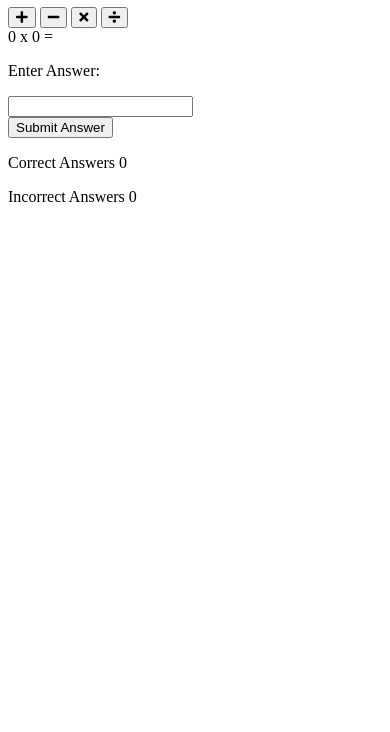
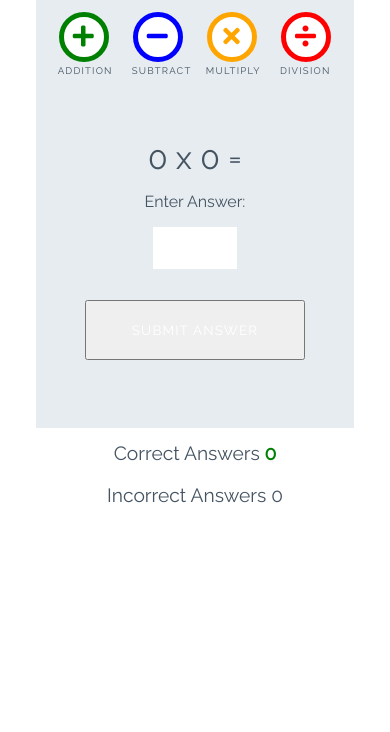
Before and after one commit to Willr-hawkins/love-maths, a plain HTML site: page index.html in a window 390 px wide. Shown: the part 112-844 px from the top of the page. Drawn offline with Linux system fonts and the light colour scheme.

Commit message:
Add styles for game

```diff
--- a/assets/css/style.css
+++ b/assets/css/style.css
@@ -0,0 +1,254 @@
+/* --------- Global style */
+
+body {
+    background-color: white;
+    font-family: "Raleway", sans-serif;
+    color: #445361;
+    text-align: center;
+}
+
+/* --------- Heading */
+
+.heading {
+    text-align: center;
+    font-size: 2.5rem;
+}
+
+.logo {
+    height: 40px;
+    padding-right: 5px;
+}
+
+/* --------- Game layout */
+
+.game-area {
+    background-color: #E6ECF0;
+    box-sizing: border-box;
+    width: 85%;
+    height: 65vh;
+    max-height: 450px;
+    max-width: 830px;
+    margin-left: auto;
+    margin-right: auto;
+    padding: 1%;
+}
+
+.question-area {
+    width: 50%;
+    font-size: 2rem;
+    margin: auto;
+    padding: 50px 0;
+}
+
+.question-area span {
+    padding: 0 15px;
+}
+
+.score-area {
+    margin: 5px auto;
+    width: 60%;
+    font-size: 1.2rem;
+}
+
+.controls-area {
+    width: 85%;
+    margin: 30px auto;
+}
+
+#score {
+    color: green;
+    font-weight: bold;
+}
+
+#incorrect {
+    color: red;
+    font-weight: bold;
+}
+
+.answer-message {
+    display: none;
+    font-size: 1rem;
+}
+
+#answer-box {
+    border: none;
+    color: #445361;
+    display: inline-block;
+    height: 40px;
+    width: 80px;
+    font-size: 1.2rem;
+}
+
+.scores {
+    display: inline-block;
+    padding: 25px;
+}
+
+/* --------- Buttons */
+
+.btn {
+    width: 220px;
+    height: 60px;
+    font-family: "Raleway", sans-serif;
+    text-transform: uppercase;
+    letter-spacing: 1.2px;
+    color: white;
+}
+
+.btn:focus {
+    outline: none;
+}
+
+.btn--big {
+    padding-top: 10px;
+    border-radius: 50%;
+    background-color: white;
+    border: 10px solid;
+    width: 100px;
+    height: 100px;
+    font-size: 3.2rem;
+    margin: 0 30px;
+    transition: all 0.5s;
+}
+
+.btn--big::after{
+    content: attr(data-type);
+    font-size: 1rem;
+    color: #445361;
+    position: relative;
+    left: -0.5rem;
+}
+
+.btn--blue {
+    border-color: blue;
+    color: blue;
+}
+
+.btn--blue:active,
+.btn--blue:hover {
+    background-color: darkblue;
+    color: white;
+}
+
+.btn--orange {
+    border-color: orange;
+    color: orange;
+}
+
+.btn--orange:active,
+.btn--orange:hover {
+    background-color: darkorange;
+    color: white;
+}
+
+.btn--red {
+    border-color: red;
+    color: red;
+}
+
+.btn--red:active,
+.btn--red:hover {
+    background-color: darkred;
+    color: white;
+}
+
+.btn--green {
+    border-color: green;
+    color: green;
+}
+
+.btn--green:active,
+.btn--green:hover {
+    background-color: darkgreen;
+    color: white;
+}
+
+.btn--gray {
+    margin-top: 25px;
+    background-color: #445361;
+    border: 1px transparent;
+    border-radius: 20px;
+}
+
+.btn--gray:active,
+.btn--gray:hover {
+    background-color: #0d1013;
+}
+
+/* --------- Media queries */
+
+@media (max-width: 414px) {
+    .controls-area {
+        width: 100%;
+    }
+
+    .btn--big {
+        margin: 0 10px;
+        padding: 5px;
+        border: 5px solid;
+        width: 50px;
+        height: 50px;
+        font-size: 1.5rem;
+    }
+
+    .btn--big::after {
+        font-size: 0.6rem;
+        left: -0.7rem;
+    }
+
+    .question-area {
+        padding: 10% 0;
+        width: 100%;
+    }
+
+    .question-area span {
+        padding: 0;
+    }
+
+    .answer-message {
+        display: block;
+    }
+
+    #answer-box {
+        display: block;
+        margin: 0 auto;
+    }
+
+    .btn--gray {
+        margin-top: 0;
+    }
+
+    .score-area {
+        width: 100%;
+    }
+
+    .scores {
+        margin: 0.5em auto;
+        display: block;
+        padding: 5px;
+    }
+
+    .heading {
+        font-size: 2rem;
+    }
+}
+
+@media (max-width: 320px) {
+    .game-area {
+        height: 70vh;
+    }
+
+    .controls-area {
+        width: 75%;
+        margin: 10px auto;
+    }
+
+    .btn--big {
+        margin: 10px 10px;
+    }
+
+    .question-area {
+        padding: 10px 0;
+    }
+
+}
--- a/index.html
+++ b/index.html
@@ -18,16 +18,16 @@
 
     <div class="game-area">
         <div class="controls-area">
-            <button class="btn btn--big btn--green">
+            <button data-type="addition" class="btn btn--big btn--green">
                 <i class="fas fa-plus"></i>
             </button>
-            <button class="btn btn--big btn--blue">
+            <button data-type="subtract" class="btn btn--big btn--blue">
                 <i class="fas fa-minus"></i>
             </button>
-            <button class="btn btn--big btn--orange">
+            <button data-type="multiply" class="btn btn--big btn--orange">
                 <i class="fas fa-times"></i>
             </button>
-            <button class="btn btn--big btn--red">
+            <button data-type="division" class="btn btn--big btn--red">
                 <i class="fas fa-divide"></i>
             </button>
         </div>
@@ -39,7 +39,7 @@
             <p class="answer-message">Enter Answer:</p>
             <input id="answer-box" type="number">
         </div>
-        <button class="btn btn--grey">Submit Answer</button>
+        <button data-type="submit" class="btn btn--grey">Submit Answer</button>
     </div>
 
     <div class="score-area">
```
